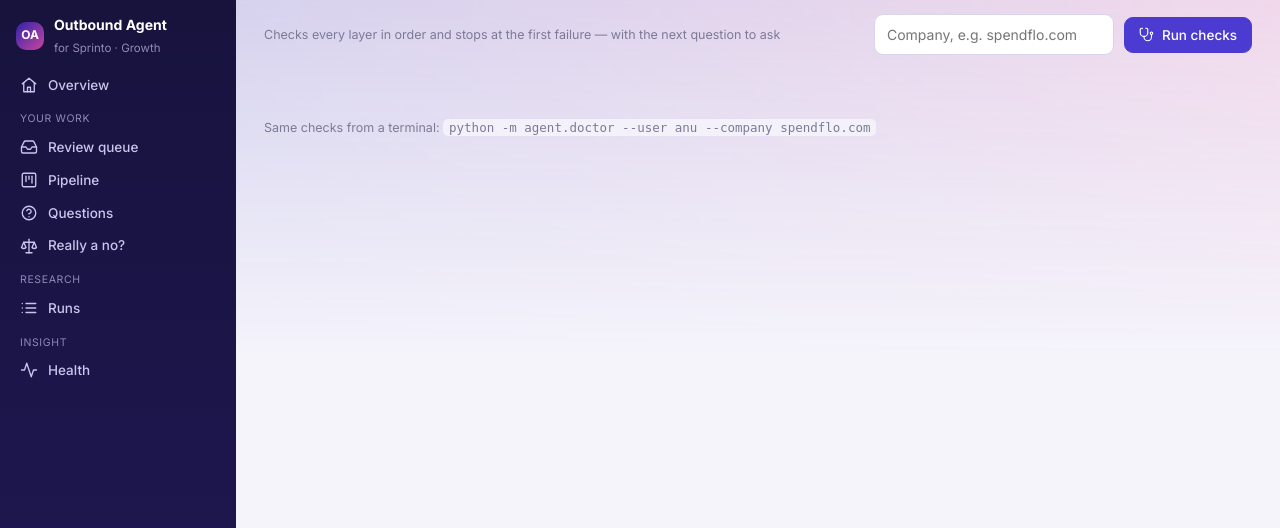
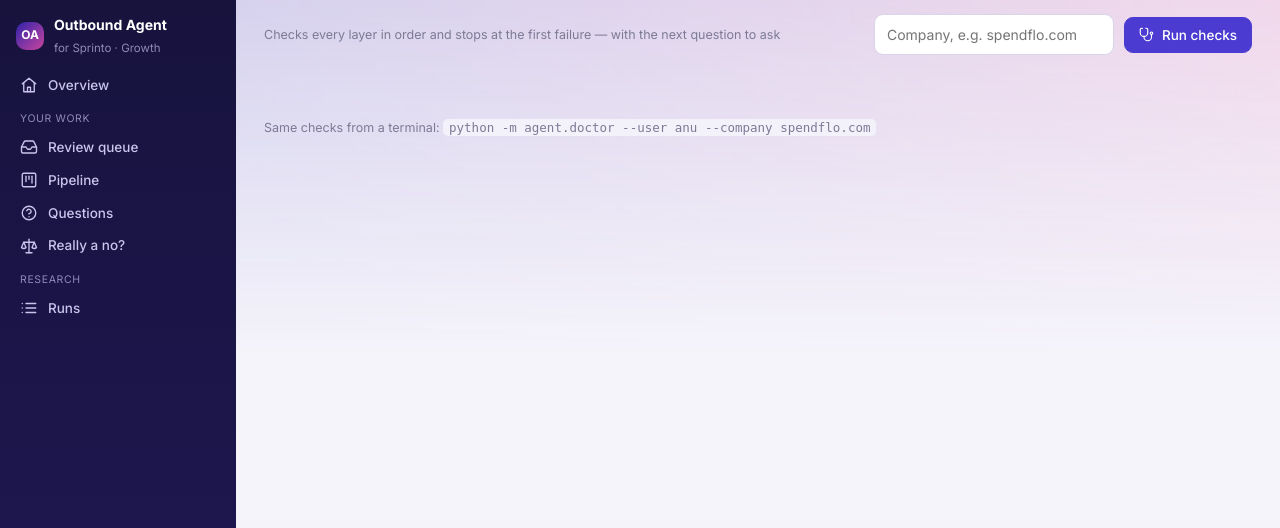
Before and after one commit to Anusha-Karwa/Sprinto, a FastAPI app: template web/templates/doctor.html in a window 1280 px wide. Shown: the top 528 px of the page. Run offline with FastAPI, Linux system fonts and the light colour scheme; the template is opened without the code that fills it, so the values that code supplies are empty; some libraries are stand-ins or nearby versions.

Commit message:
Remove Health from the Growth Lead's dashboard (menu, Overview link, shortcut); page stays at /health for the builder
Co-Authored-By: Claude Opus 5.5 <noreply@anthropic.com>
Claude-Session: https://claude.ai/code/session_01DPmAUWDjQVK6E4n4onuWWd

```diff
--- a/web/templates/base.html
+++ b/web/templates/base.html
@@ -268,8 +268,6 @@ code{font-size:12.5px;background:var(--surface-2);padding:1px 6px;border-radius:
       <a href="/disqualified" class="{{ 'on' if nav=='disqualified' }}" title="Really a no?">{{ icon('scale') }}<span class="nl">Really a no?</span>{% if badges.fn_check %}<span class="badge">{{ badges.fn_check }}</span>{% endif %}</a>
       <div class="nav-group">Research</div>
       <a href="/runs" class="{{ 'on' if nav=='runs' }}" title="Runs">{{ icon('list') }}<span class="nl">Runs</span>{% if badges.queued %}<span class="badge">{{ badges.queued }}</span>{% endif %}</a>
-      <div class="nav-group">Insight</div>
-      <a href="/health" class="{{ 'on' if nav=='health' }}" title="Health">{{ icon('activity') }}<span class="nl">Health</span></a>
     </nav>
     <div class="side-foot">
       <div class="safety" title="Every email and calendar invite goes only to {{ my_email }} — never to a real prospect">{{ icon('shield', 15) }}
@@ -316,7 +314,7 @@ code{font-size:12.5px;background:var(--surface-2);padding:1px 6px;border-radius:
 <dialog id="keys"><div class="dlg-body"><h2>Keyboard shortcuts</h2>
   <table class="small"><tbody>
   <tr><td><span class="kbd">N</span></td><td>New run</td></tr>
-  <tr><td><span class="kbd">G</span> then <span class="kbd">O</span> / <span class="kbd">R</span> / <span class="kbd">P</span> / <span class="kbd">H</span></td><td>Go to Overview / Review / Pipeline / Health</td></tr>
+  <tr><td><span class="kbd">G</span> then <span class="kbd">O</span> / <span class="kbd">R</span> / <span class="kbd">P</span></td><td>Go to Overview / Review / Pipeline</td></tr>
   <tr><td><span class="kbd">A</span></td><td>Review: approve as-is</td></tr>
   <tr><td><span class="kbd">E</span></td><td>Review: approve with your edits</td></tr>
   <tr><td><span class="kbd">R</span></td><td>Review: reject (asks for a reason)</td></tr>
@@ -405,7 +403,7 @@ code{font-size:12.5px;background:var(--surface-2);padding:1px 6px;border-radius:
   document.addEventListener('keydown',e=>{
     if(e.target.closest('input,textarea,select,[contenteditable]')||e.metaKey||e.ctrlKey||e.altKey) return;
     const k=e.key.toLowerCase();
-    if(g){ g=false; const go={o:'/',r:'/review',p:'/pipeline',h:'/health'}[k]; if(go){location.href=go} return }
+    if(g){ g=false; const go={o:'/',r:'/review',p:'/pipeline'}[k]; if(go){location.href=go} return }
     if(k==='g'){g=true; setTimeout(()=>g=false,900); return}
     if(k==='n'){ $('#newrun')?.showModal(); e.preventDefault() }
     if(e.key==='?'){ $('#keys')?.showModal() }
--- a/web/templates/home.html
+++ b/web/templates/home.html
@@ -48,7 +48,7 @@
 <div class="grid g-main section">
   <div class="stack">
     <div class="card">
-      <div class="card-head"><h2 style="margin:0">Funnel</h2><span class="spacer"></span><a class="small" href="/health">Health {{ icon('chevron', 14) }}</a></div>
+      <div class="card-head"><h2 style="margin:0">Funnel</h2></div>
       {% set top = [funnel[0][1], 1]|max %}
       <div class="funnel" role="img" aria-label="Funnel from researched to meetings booked">
       {% for name, n in funnel %}
```
Also changed, not shown: README.md.
